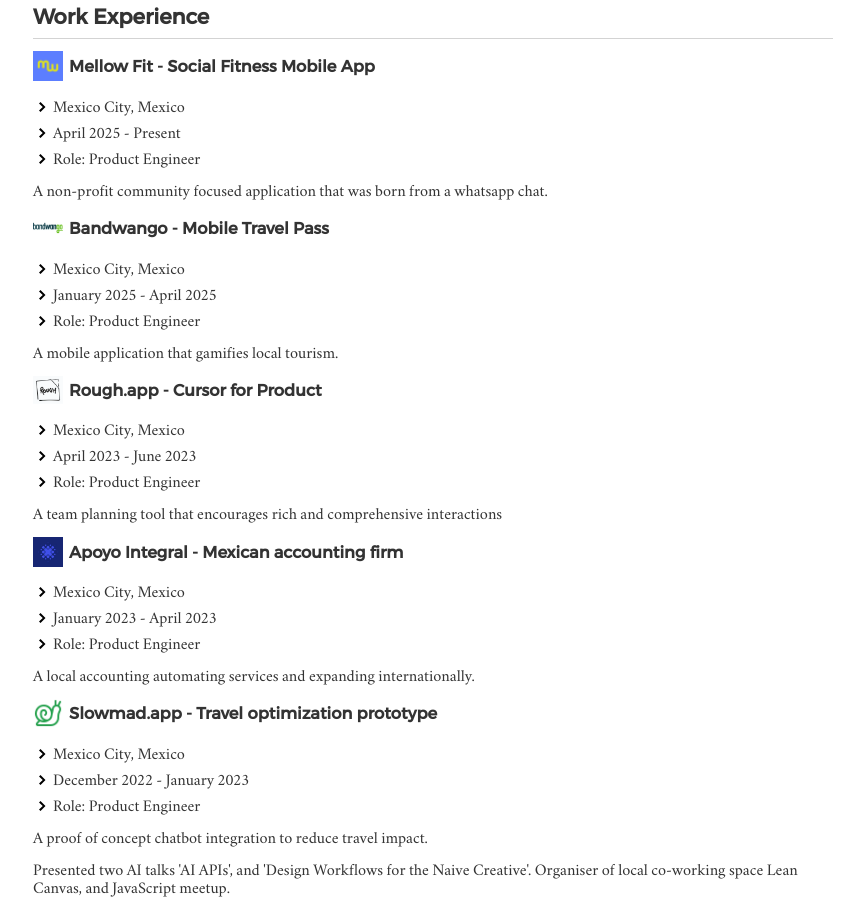
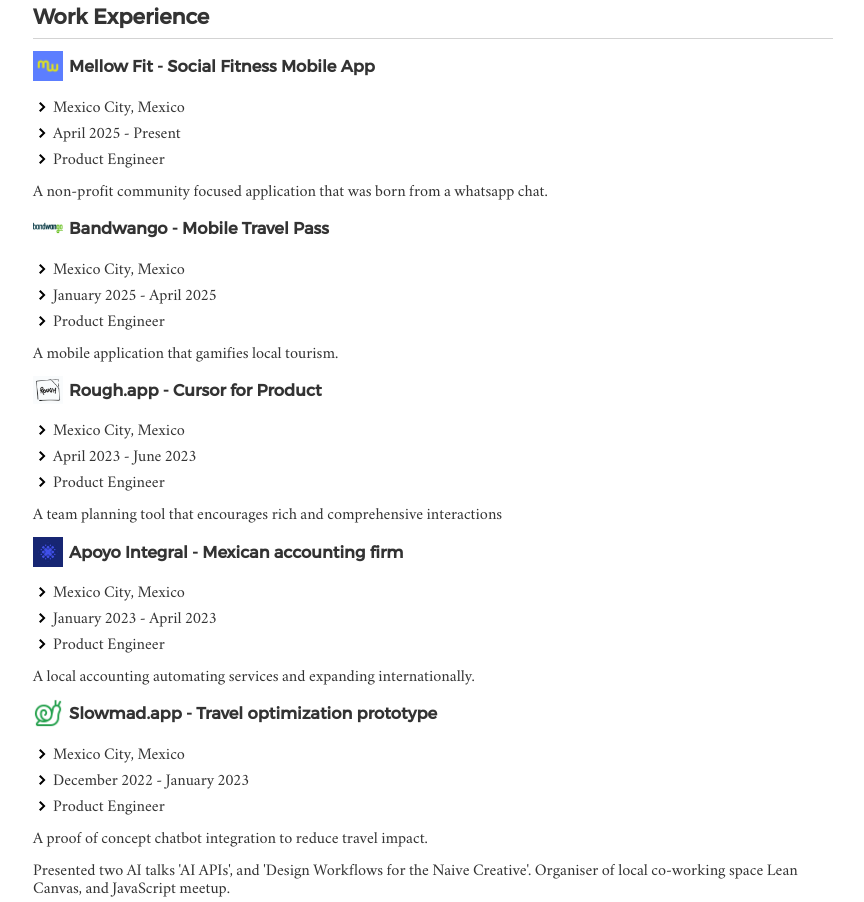
Before and after one commit to SimonHFrost/static-resume, a plain HTML site: page index.html in a window 1280 px wide. Shown: the part 211-1113 px from the top of the page, without its empty margins (207-1071 px from the left). Drawn offline with Linux system fonts and the light colour scheme.

Commit message:
Update role text

```diff
--- a/index.html
+++ b/index.html
@@ -27,7 +27,7 @@
     <ul>
       <li>Mexico City, Mexico</li>
       <li>April 2025 - Present</li>
-      <li>Role: Product Engineer</li>
+      <li>Product Engineer</li>
     </ul>
     <p>A non-profit community focused application that was born from a whatsapp chat.</p>
   </div>
@@ -37,7 +37,7 @@
     <ul>
       <li>Mexico City, Mexico</li>
       <li>January 2025 - April 2025</li>
-      <li>Role: Product Engineer</li>
+      <li>Product Engineer</li>
     </ul>
     <p>A mobile application that gamifies local tourism.</p>
   </div>
@@ -47,7 +47,7 @@
     <ul>
       <li>Mexico City, Mexico</li>
       <li>April 2023 - June 2023</li>
-      <li>Role: Product Engineer</li>
+      <li>Product Engineer</li>
     </ul>
     <p>A team planning tool that encourages rich and comprehensive interactions</p>
   </div>
@@ -57,7 +57,7 @@
     <ul>
       <li>Mexico City, Mexico</li>
       <li>January 2023 - April 2023</li>
-      <li>Role: Product Engineer</li>
+      <li>Product Engineer</li>
     </ul>
     <p>A local accounting automating services and expanding internationally.</p>
   </div>
@@ -67,7 +67,7 @@
     <ul>
       <li>Mexico City, Mexico</li>
       <li>December 2022 - January 2023</li>
-      <li>Role: Product Engineer</li>
+      <li>Product Engineer</li>
     </ul>
     <p>A proof of concept chatbot integration to reduce travel impact.</p>
     <p>Presented two AI talks 'AI APIs', and 'Design Workflows for the Naive Creative'. Organiser of local co-working space Lean Canvas, and JavaScript meetup.</p>
```
